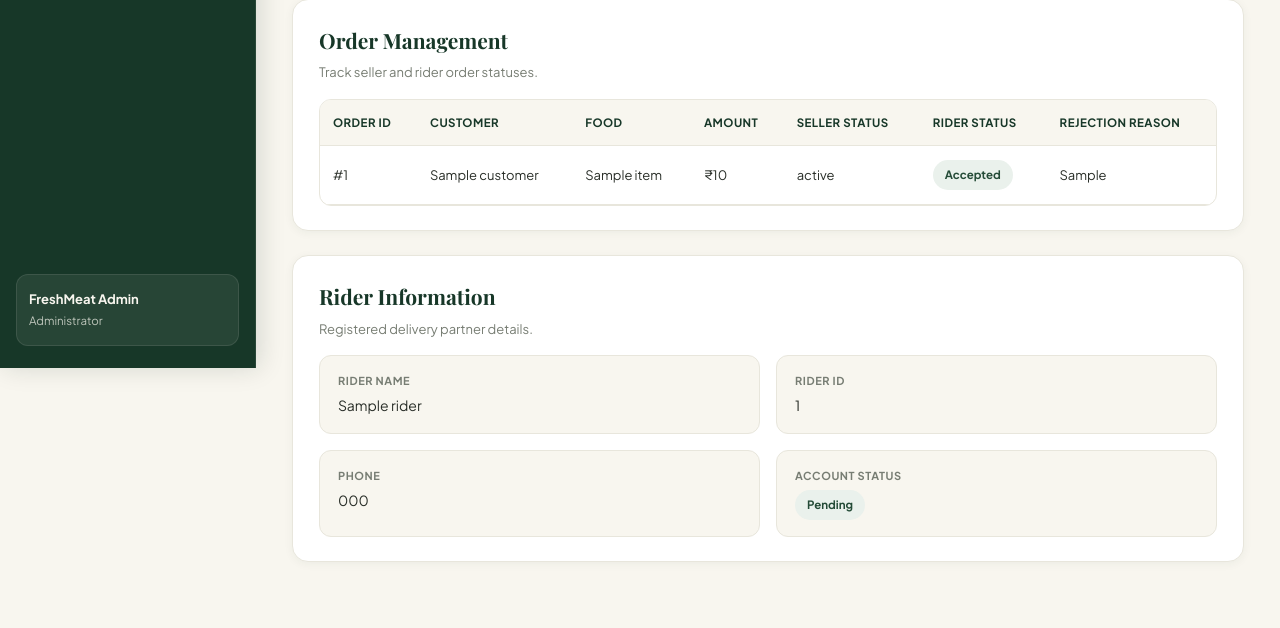
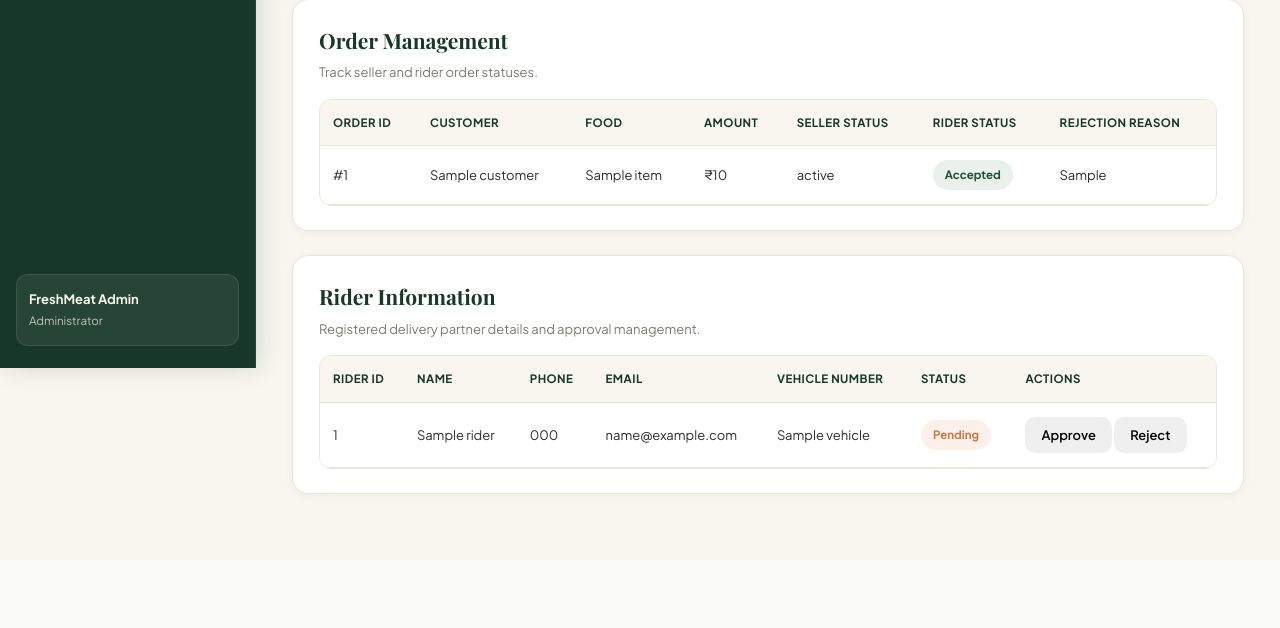
Before and after one commit to Harikadomala/FreshMeat_Final, a Flask app: template Rider_Portal/templates/admin_dashboard.html in a window 1280 px wide. Shown: the part 432-1060 px from the top of the page. After the commit the page ends 930 px from the top, so only its background shows below. Run offline with Flask 3, Linux system fonts and the light colour scheme; the template is opened without the code that fills it: most values are stand-ins (such as "Sample title", 1, 10 or a date in 2020); parts of the project's set-up code (start-up, migrations or seed data) failed here and were passed over.

Commit message:
Update admin_dashboard.html

```diff
--- a/Rider_Portal/templates/admin_dashboard.html
+++ b/Rider_Portal/templates/admin_dashboard.html
@@ -261,35 +261,94 @@
 
     </section>
 
+
 <section class="panel" id="rider">
 
     <h2>Rider Information</h2>
 
     <p class="panel-sub">
-            Registered delivery partner details.
+        Registered delivery partner details and approval management.
     </p>
 
-        <div class="info-grid">
+    <div class="table-wrap">
 
-            <div class="info-item">
-                <strong>RIDER NAME</strong>
-                {{ rider.name }}
-            </div>
+        <table>
 
-            <div class="info-item">
-                <strong>RIDER ID</strong>
-                {{ rider.id }}
-            </div>
+            <thead>
+                <tr>
+                    <th>Rider ID</th>
+                    <th>Name</th>
+                    <th>Phone</th>
+                    <th>Email</th>
+                    <th>Vehicle Number</th>
+                    <th>Status</th>
+                    <th>Actions</th>
+                </tr>
+            </thead>
 
-            <div class="info-item">
-                <strong>PHONE</strong>
-                {{ rider.phone }}
-            </div>
+            <tbody>
 
-            <div class="info-item">
-                <strong>ACCOUNT STATUS</strong>
-                <span class="status accepted">{{ rider.status }}</span>
-            </div>
+                {% for rider in riders %}
+
+                <tr>
+                    <td>{{ rider.id }}</td>
+                    <td>{{ rider.name }}</td>
+                    <td>{{ rider.phone }}</td>
+                    <td>{{ rider.email }}</td>
+                    <td>{{ rider.vehicle }}</td>
+
+                    <td>
+                        <span class="status {{ rider.status|lower }}">
+                            {{ rider.status }}
+                        </span>
+                    </td>
+
+                    <td>
+
+                        {% if rider.status == "Pending" %}
+
+                        <form method="POST"
+                              action="{{ url_for('approve_rider', rider_id=rider.id) }}"
+                              style="display:inline">
+
+                            <button type="submit">
+                                Approve
+                            </button>
+
+                        </form>
+
+                        <form method="POST"
+                              action="{{ url_for('reject_rider', rider_id=rider.id) }}"
+                              style="display:inline">
+
+                            <button type="submit">
+                                Reject
+                            </button>
+
+                        </form>
+
+                        {% else %}
+
+                        <span>-</span>
+
+                        {% endif %}
+
+                    </td>
+                </tr>
+
+                {% else %}
+
+                <tr>
+                    <td colspan="7" style="text-align:center">
+                        No registered riders available.
+                    </td>
+                </tr>
+
+                {% endfor %}
+
+            </tbody>
+
+        </table>
 
     </div>
 
```
Lines whose indentation alone changed are shown as unchanged.
